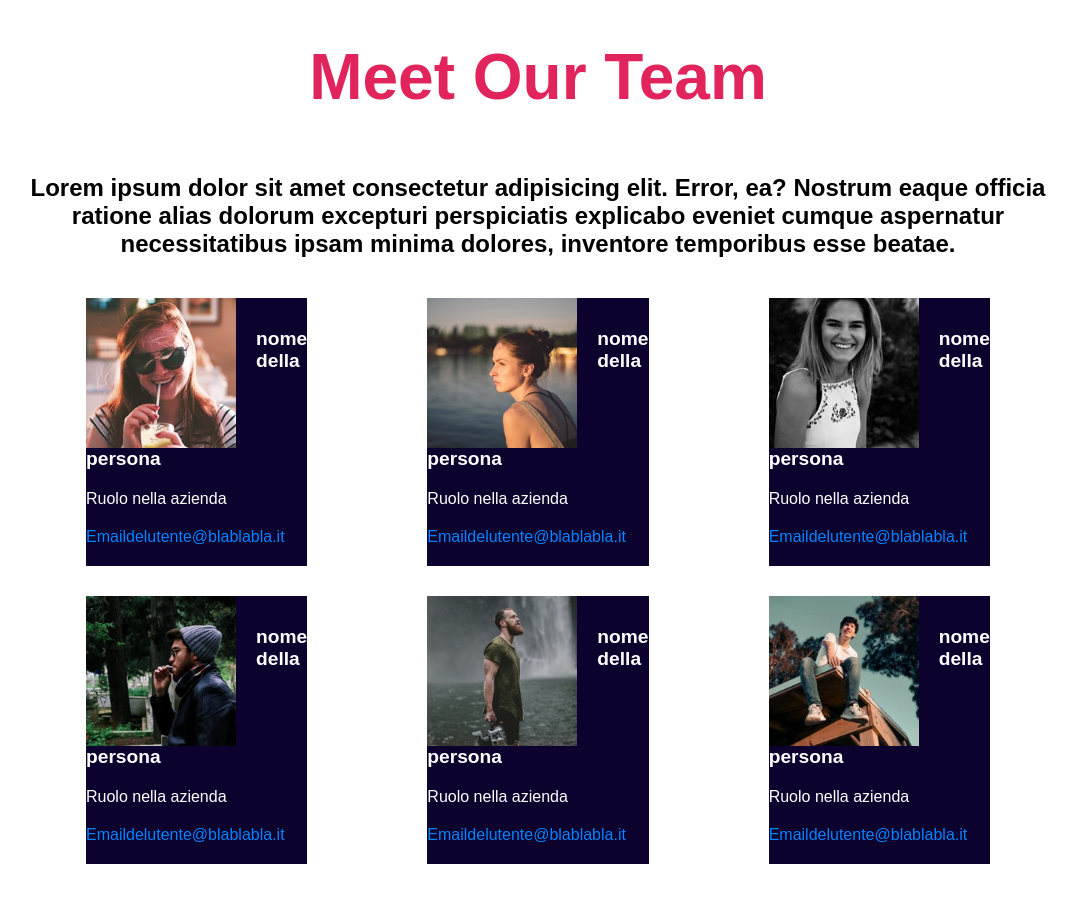
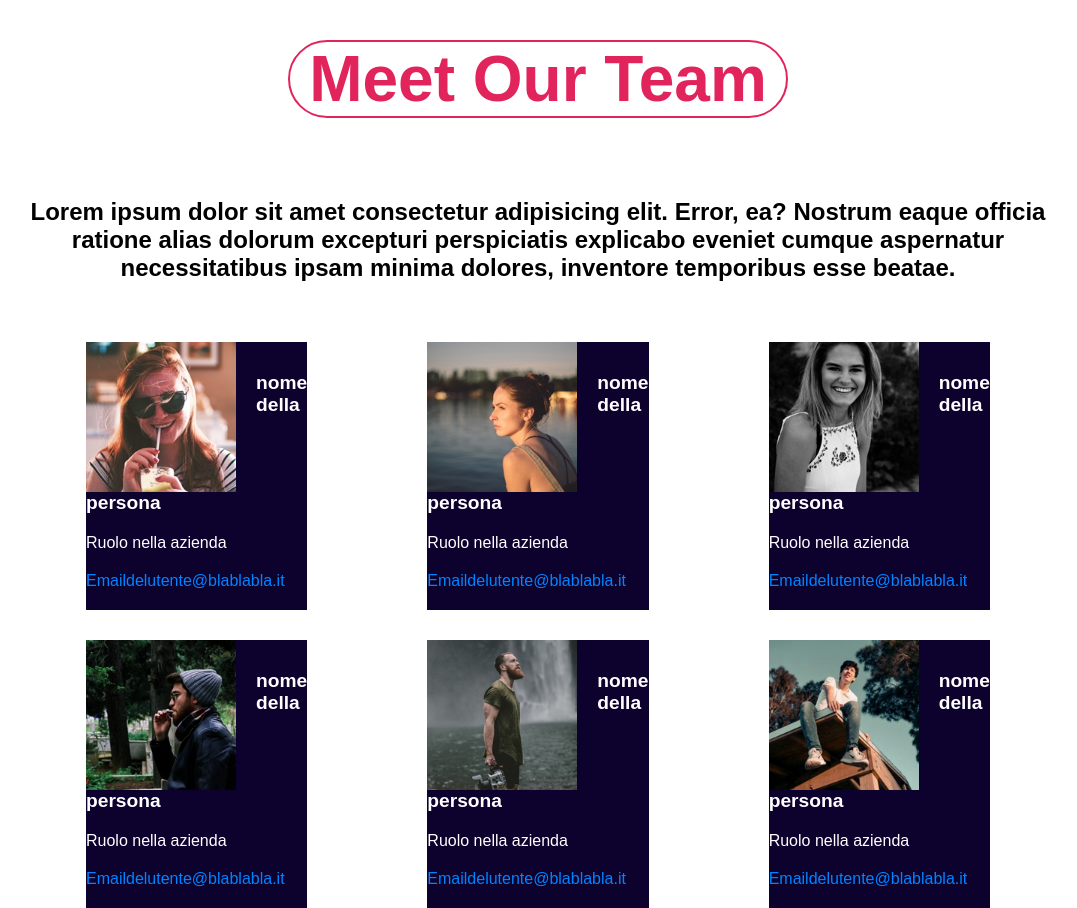
Before and after one commit to Leograzioli/html-css-float-cards, a plain HTML site: page index.html in a window 1280 px wide. Shown: the whole page, without its empty margins (102-1179 px from the left). Before the commit the page ends 864 px from the top, so only its background shows below. Drawn offline with Linux system fonts and the light colour scheme.

Commit message:
Aggiunto border al tittle

```diff
--- a/css/style.css
+++ b/css/style.css
@@ -19,16 +19,20 @@
 /* header  */
 
 .main-title {
+    width: 500px;
     font-size: 2rem;
     text-align: center;
+    margin: 0 auto;
     margin-top: 40px;
-    margin-bottom: 60px;
+    margin-bottom: 80px;
     color: rgb(226, 36, 93);
+    border: 2px solid rgb(226, 36, 93);
+    border-radius: 50px;
 }
 
 /* main  */
 .container h2{
-    margin-bottom: 40px;
+    margin-bottom: 60px;
     text-align: center;
 }
 
```
